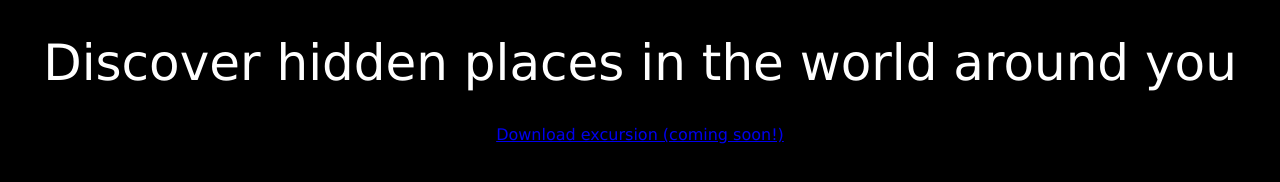
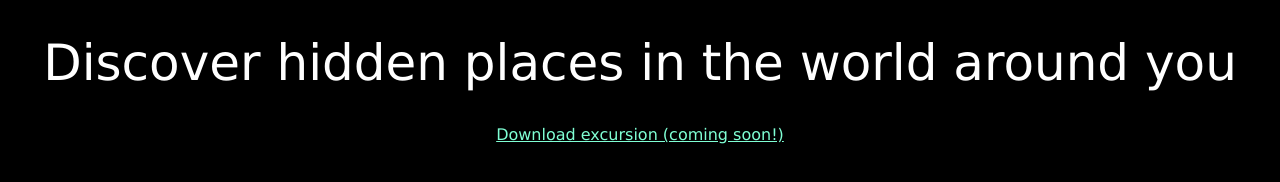
Before and after one commit to JochemHeyse/excursion, a plain HTML site: page index.html in a window 1280 px wide. Drawn offline with Linux system fonts and the light colour scheme.

Commit message:
Added link-cta  Style

```diff
--- a/Resources/CSS/style.css
+++ b/Resources/CSS/style.css
@@ -9,3 +9,8 @@ body {
     font-size: 50px;
     color: #fff;
 }
+
+.link-cta {
+    color: aquamarine;
+    font-size: 16px;
+}
--- a/index.html
+++ b/index.html
@@ -9,7 +9,7 @@
     </head>
 <body>
 <h1 class="header--main">Discover hidden places in the world around you</h1>
-<p><a href="#">Download excursion (coming soon!)</a></p>
+<p><a class="link-cta" href="#">Download excursion (coming soon!)</a></p>
 
 </body>
 </html>
```
